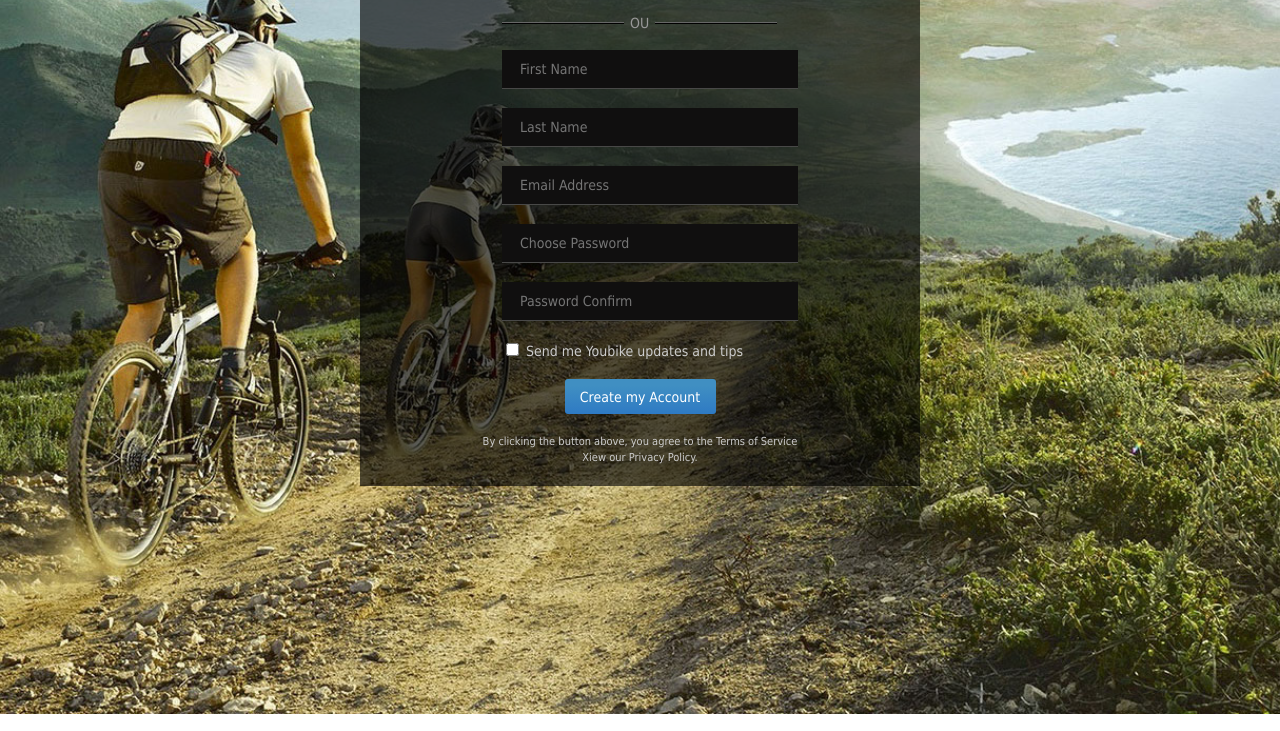
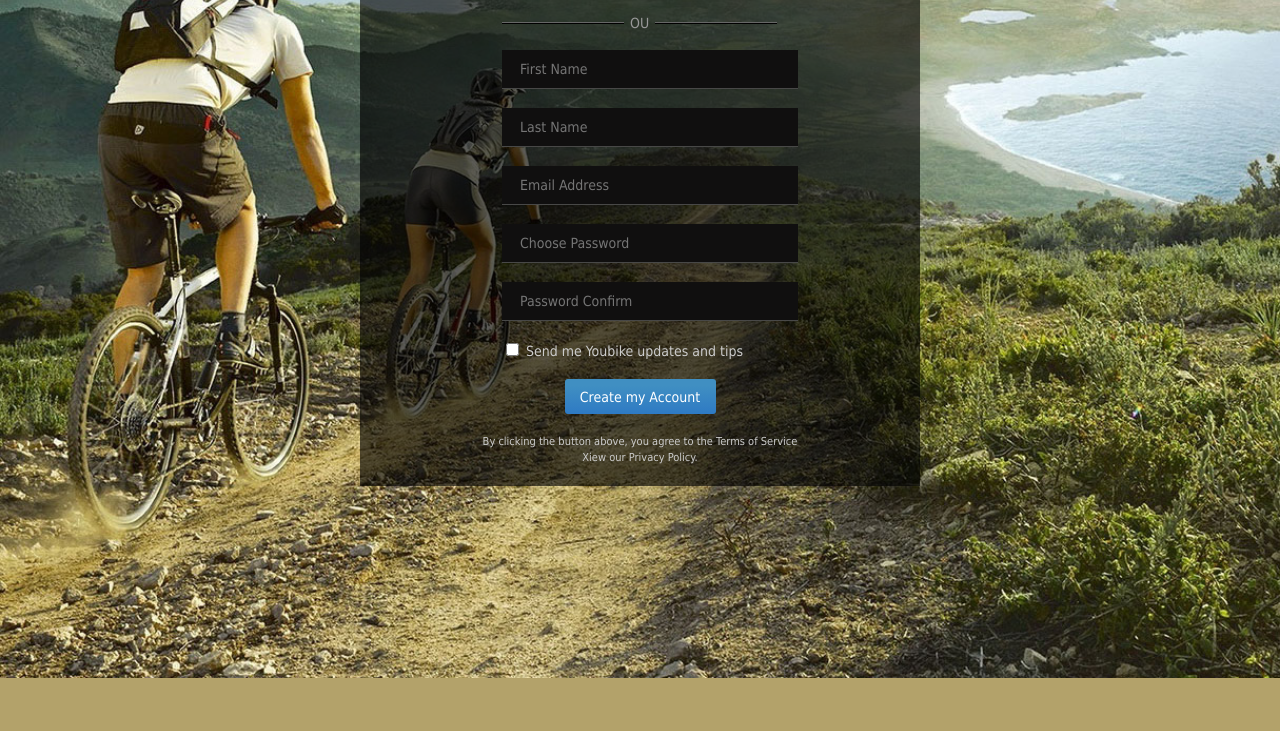
Before and after one commit to Ivanov-Timur/5.1, a plain HTML site: page index.html in a window 1280 px wide. Shown: the part 405-1136 px from the top of the page. After the commit the page ends 1096 px from the top, so only its background shows below. Drawn offline with Linux system fonts and the light colour scheme.

Commit message:
complete

```diff
--- a/css/style.css
+++ b/css/style.css
@@ -3,7 +3,12 @@
 }
 
 /*header*/
-
+body{
+	background-image: url(../img/back.jpg);
+	background-size: 100%;
+	background-repeat: no-repeat;
+	background-color: #b3a26a;
+}
 header{
 	height: 36px;
 	background-image: url(../img/patern.png);
@@ -99,12 +104,10 @@ ul p{
 /*body*/
 
 .body{
-	height: 1100px;
-	background-image: url(../img/back.jpg);
-	background-size: 100%;
-	background-repeat: no-repeat;
+
 	padding-top: 213px;
 	box-sizing: border-box;
+	padding-bottom: 205px;
 }
 .container{
 	width: 560px;
```
